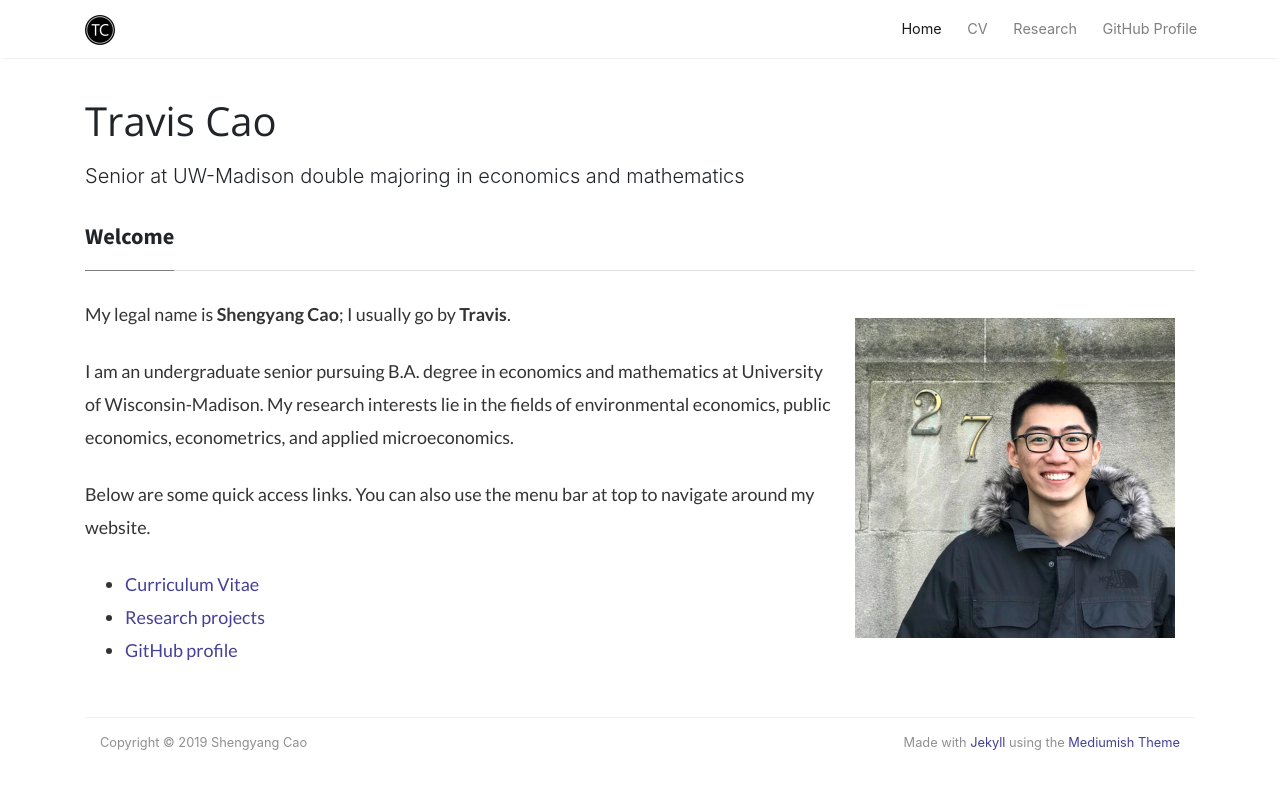
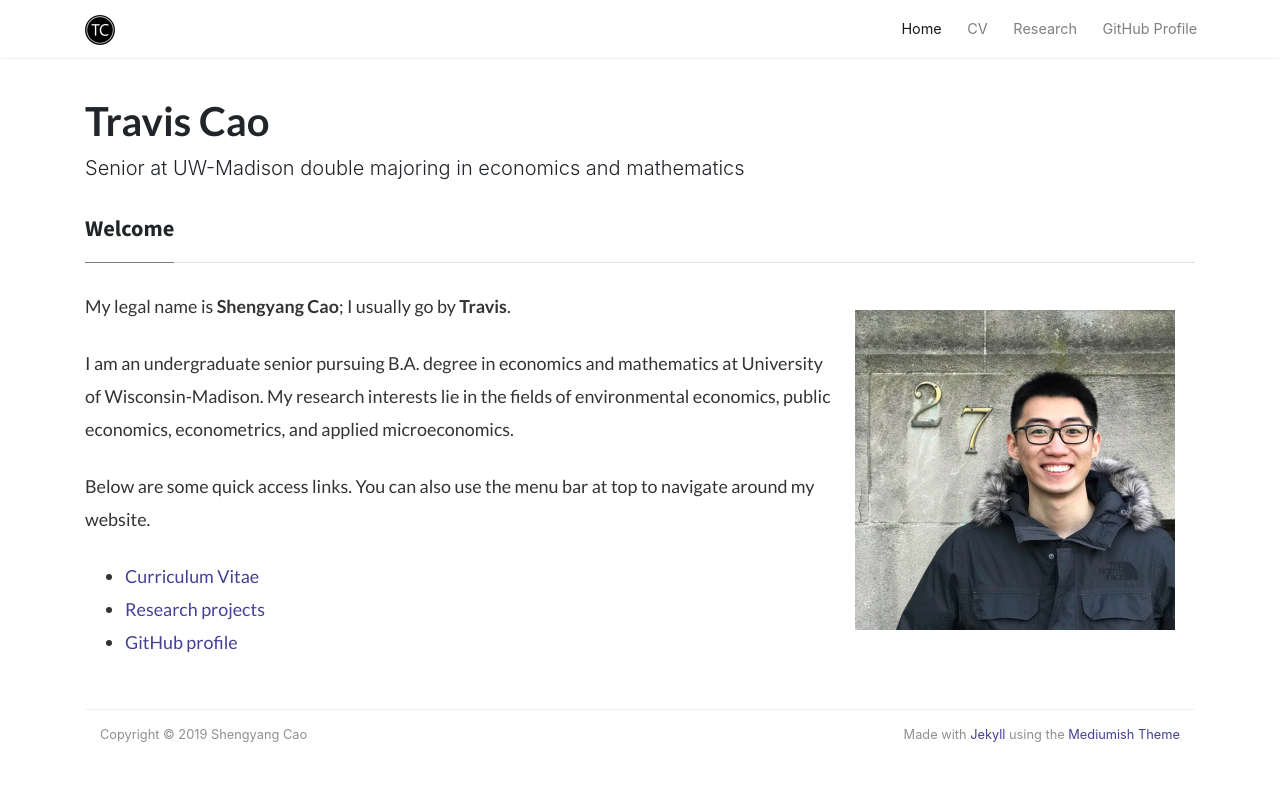
Before and after one commit to scaotravis/scaotravis.github.io, a Jekyll site: the page built from index.html, in a window 1280 px wide. Shown: the top 789 px of the page. Built offline with Jekyll 4.4.1, drawn with Linux system fonts in a browser that asks for light colours; nearby versions of some CDN libraries; the list of posts is cut into pages by our own code; comment, search, counter and statistics services are not loaded.

Commit message:
update heading margin-bottom and font-weight

```diff
--- a/assets/css/screen.css
+++ b/assets/css/screen.css
@@ -222,8 +222,9 @@ License: https://www.wowthemes.net/freebies-license/
 }
 
 .mainheading h1.sitetitle {
-    font-family:"Open Sans";
-    margin-bottom:1rem;
+    font-family:"Lato";
+    font-weight: 550;
+    margin-bottom:8px;
 }
 
  .mainheading h1.posttitle {
```
Also changed, not shown: 2 other files.
